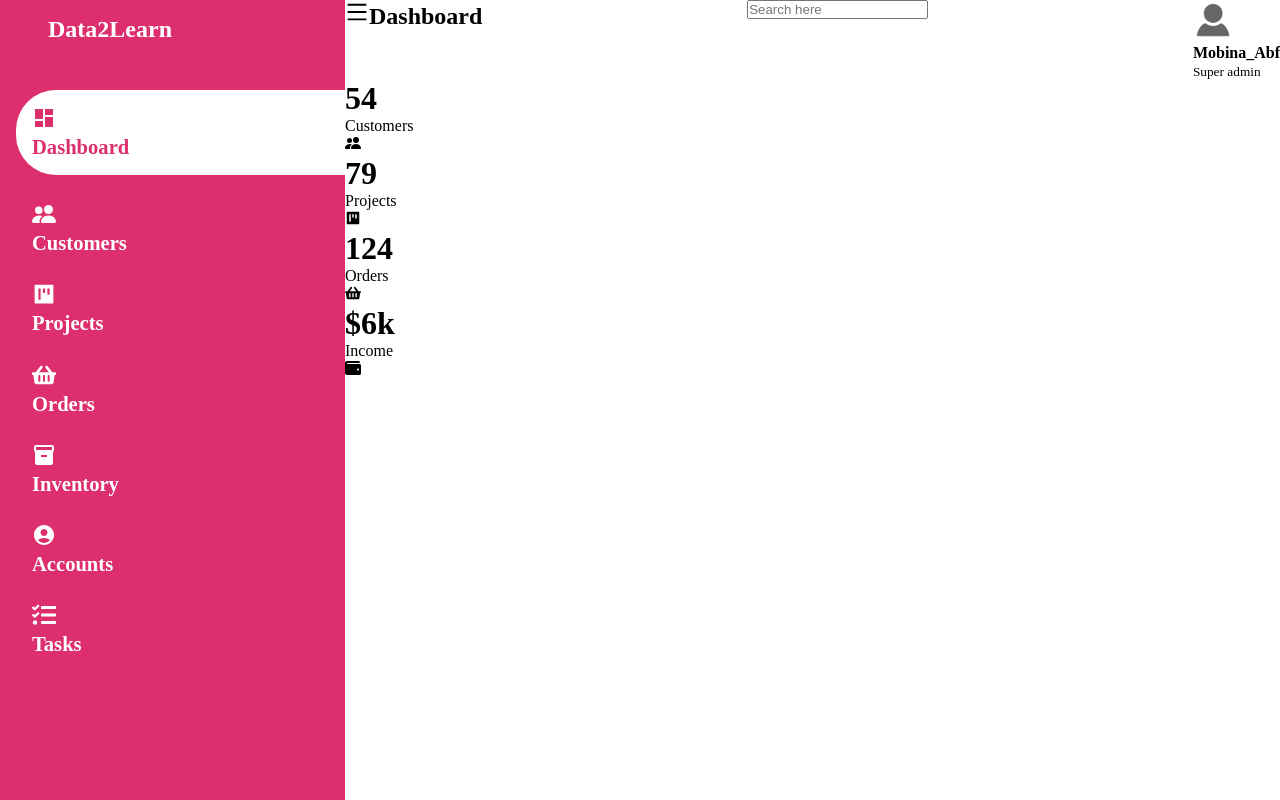
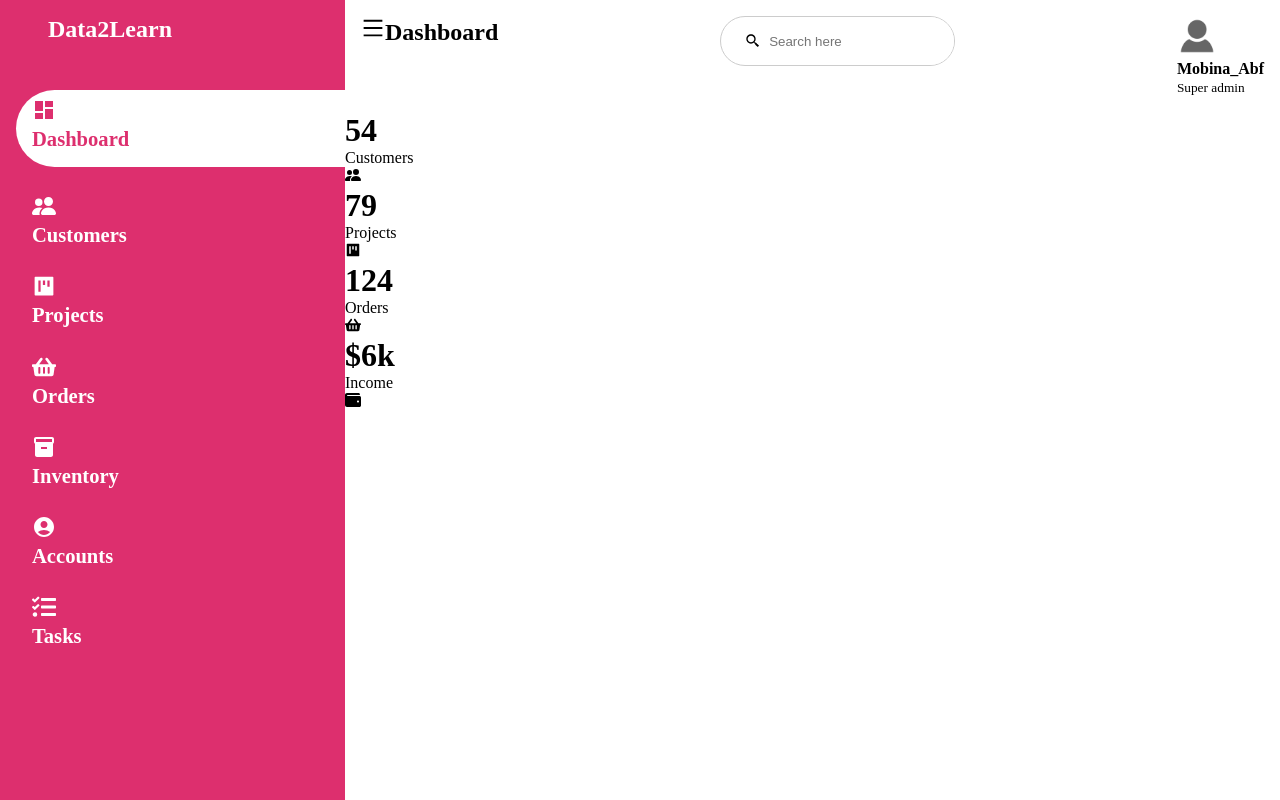
Before and after one commit to MobinaAbf/admin-dashboard, a React (Create React App) app: page / in a window 1280 px wide. Built offline with nearby package versions, Linux system fonts and the light colour scheme.

Commit message:
add search icon and design it

```diff
--- a/src/Dashboard/Dashboard.css
+++ b/src/Dashboard/Dashboard.css
@@ -50,7 +50,7 @@
 
 .sidebar-menu a.active {
   background: #fff;
-  padding-top: 1rem;
+  padding-top: .5rem;
   padding-bottom: 1rem;
   color: var(--main-color);
   border-radius: 40px 0px 0px 40px; /* topLeft topRight bottomRight bottomLeft */
@@ -65,7 +65,28 @@
   margin-left: 345px;
 }
 
-header{
-    display: flex;
-    justify-content: space-between;
+header {
+  display: flex;
+  justify-content: space-between;
+  padding: 1rem;
 }
+
+.search-wrapper {
+  border: 1px solid #ccc;
+  border-radius: 30px;
+  height: 50px;
+  display: flex;
+  align-items: center;
+  overflow-x: hidden;
+}
+
+.search-wrapper input {
+  height: 100%;
+  padding: .5rem;
+  border: none;
+  outline: none;
+}
+
+.search-wrapper span{
+    padding-left: 1.5rem;
+}
--- a/src/Dashboard/Dashboard.js
+++ b/src/Dashboard/Dashboard.js
@@ -4,7 +4,7 @@ import { MdDashboard, MdInventory, MdAccountCircle } from "react-icons/md";
 import { BsFillPeopleFill } from "react-icons/bs";
 import { AiFillProject, AiOutlineMenu } from "react-icons/ai";
 import { FaShoppingBasket, FaTasks, FaWallet } from "react-icons/fa";
-import { BiSolidWallet } from "react-icons/bi";
+import { BiSearchAlt2 } from "react-icons/bi";
 
 const Dashboard = () => {
   return (
@@ -92,6 +92,7 @@ const Dashboard = () => {
 
           <div className="search-wrapper">
             <span className="ls la-search"></span>
+            <BiSearchAlt2 />
             <input type="search " placeholder="Search here " />
           </div>
 
```
